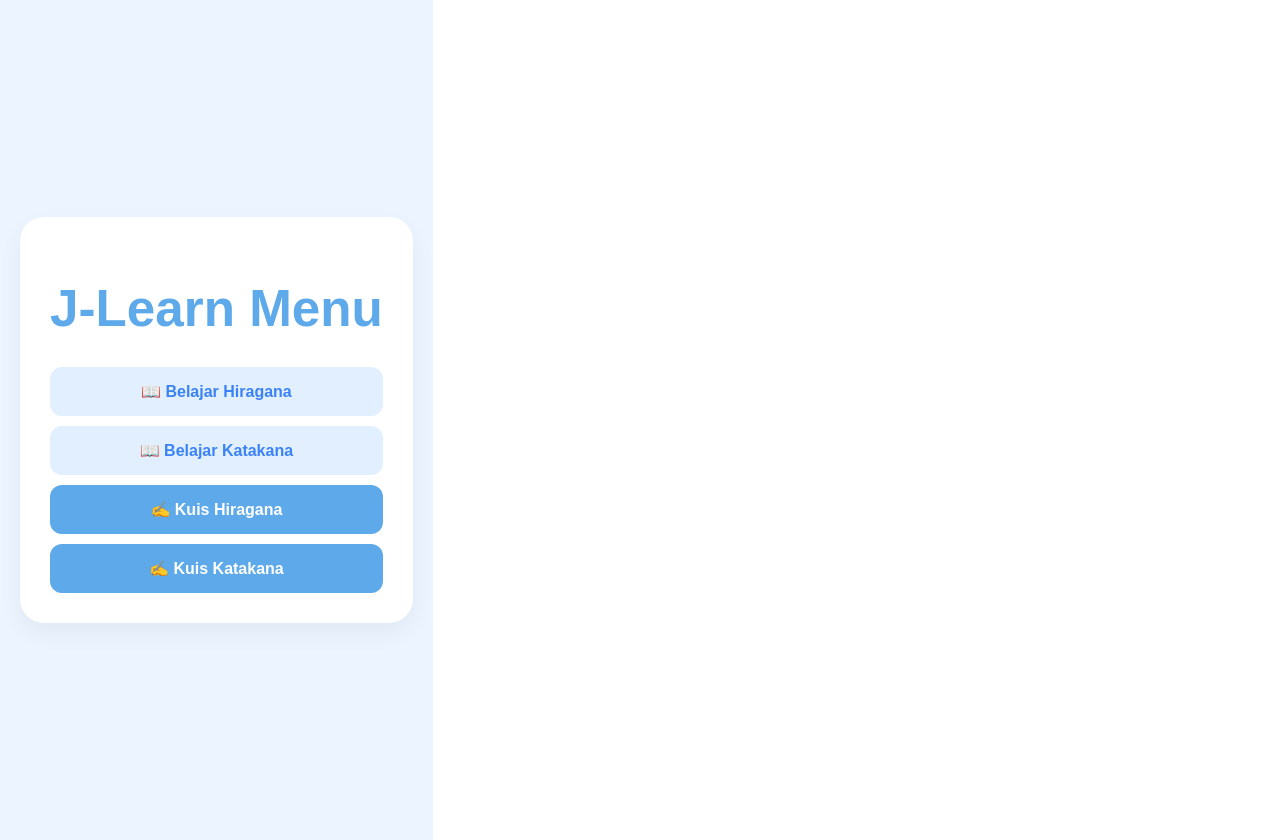
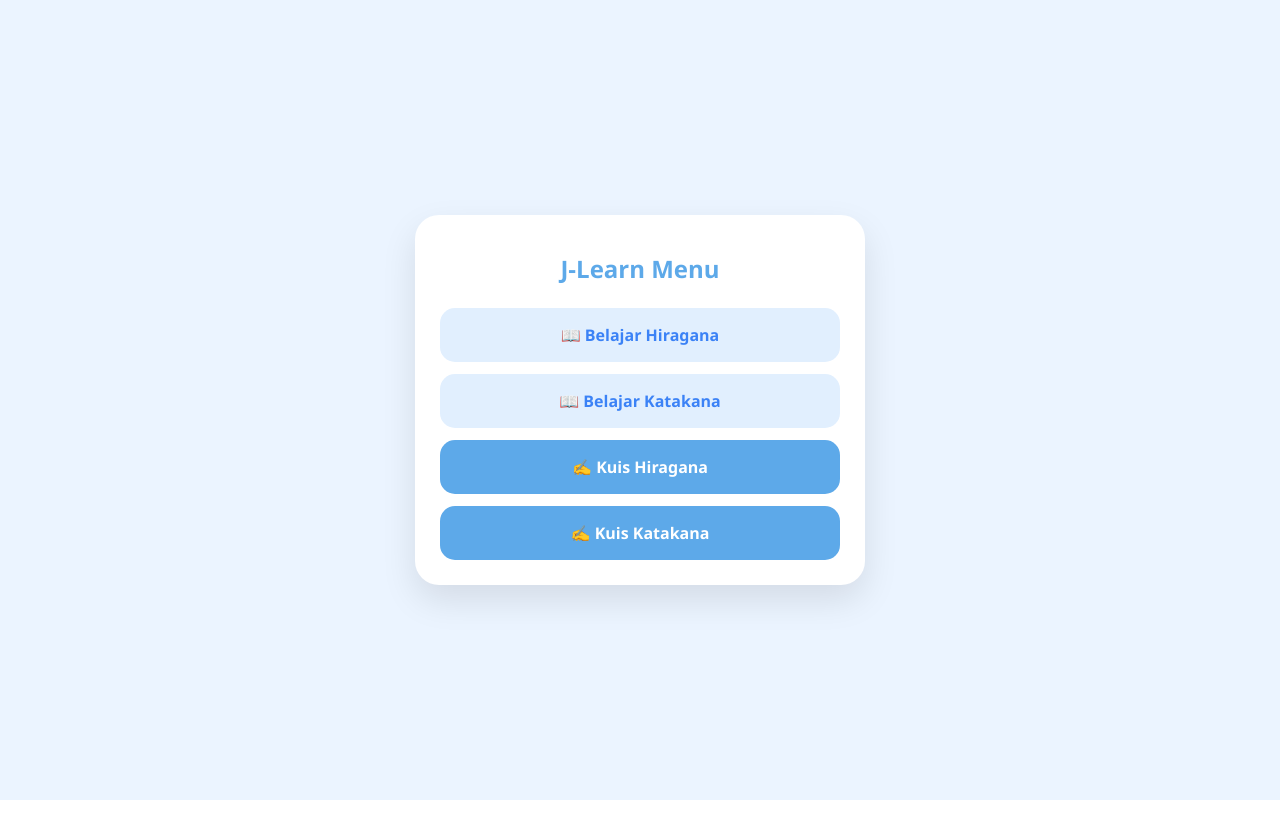
Before and after one commit to monicadyahp/belajar-jepang, a React (Vite) app: page / in a window 1280 px wide. After the commit the page ends 800 px from the top, so only its background shows below. Built offline with nearby package versions, Linux system fonts and the light colour scheme.

Commit message:
Benerin jadi responsif

```diff
--- a/src/App.tsx
+++ b/src/App.tsx
@@ -63,25 +63,31 @@ function App() {
   return (
     <div style={styles.container}>
       <div style={styles.card}>
-        <button onClick={() => setView('menu')} style={styles.backBtn}>← Kembali</button>
+        <div style={styles.topBar}>
+          <button onClick={() => setView('menu')} style={styles.backBtn}>← Kembali</button>
+        </div>
+
         <div style={styles.kanaDisplay}>{currentKana.char}</div>
+
         {view === 'flashcard' ? (
-          <div>
+          <div style={styles.contentArea}>
             {showAnswer ? (
-              <h2 style={{color: '#5da9e9'}}>{currentKana.romaji}</h2>
+              <h2 style={styles.romajiText}>{currentKana.romaji}</h2>
             ) : (
               <button style={styles.button} onClick={() => setShowAnswer(true)}>Buka Jawaban</button>
             )}
-            <button style={styles.skipButton} onClick={() => generateQuestion(selectedType)}>Lanjut Huruf Lain</button>
+            <button style={styles.skipButton} onClick={() => generateQuestion(selectedType)}>Ganti Huruf</button>
           </div>
         ) : (
-          <div>
+          <div style={styles.contentArea}>
             <div style={styles.optionGrid}>
               {options.map(opt => (
                 <button key={opt} style={styles.optionBtn} onClick={() => checkAnswer(opt)}>{opt}</button>
               ))}
             </div>
-            <p style={{marginTop: '20px', color: feedback.includes('✅') ? '#81c784' : '#e57373'}}>{feedback}</p>
+            <div style={styles.feedbackContainer}>
+               <p style={{color: feedback.includes('✅') ? '#81c784' : '#e57373', fontWeight: 'bold'}}>{feedback}</p>
+            </div>
           </div>
         )}
       </div>
@@ -90,18 +96,51 @@ function App() {
 }
 
 const styles: { [key: string]: React.CSSProperties } = {
-  container: { backgroundColor: '#ebf4ff', minHeight: '100vh', display: 'flex', justifyContent: 'center', alignItems: 'center', padding: '20px', fontFamily: 'sans-serif' },
-  card: { backgroundColor: 'white', width: '100%', maxWidth: '400px', borderRadius: '24px', padding: '30px', boxShadow: '0 10px 25px rgba(0,0,0,0.05)', textAlign: 'center' },
-  title: { color: '#5da9e9', marginBottom: '30px' },
-  menuGrid: { display: 'flex', flexDirection: 'column', gap: '10px' },
-  menuBtn: { padding: '15px', borderRadius: '12px', border: 'none', backgroundColor: '#e1effe', color: '#3b82f6', fontWeight: 'bold', cursor: 'pointer' },
-  quizBtn: { padding: '15px', borderRadius: '12px', border: 'none', backgroundColor: '#5da9e9', color: 'white', fontWeight: 'bold', cursor: 'pointer' },
-  kanaDisplay: { fontSize: '100px', margin: '20px 0', fontWeight: 'bold', color: '#333' },
-  optionGrid: { display: 'grid', gridTemplateColumns: '1fr 1fr 1fr', gap: '10px' },
-  optionBtn: { padding: '15px', borderRadius: '8px', border: '2px solid #e1effe', backgroundColor: 'white', cursor: 'pointer', fontSize: '18px' },
-  button: { padding: '12px 24px', borderRadius: '12px', border: 'none', backgroundColor: '#5da9e9', color: 'white', cursor: 'pointer' },
-  backBtn: { background: 'none', border: 'none', color: '#999', cursor: 'pointer', float: 'left', fontSize: '14px' },
-  skipButton: { display: 'block', margin: '20px auto', background: 'none', border: 'none', color: '#5da9e9', textDecoration: 'underline', cursor: 'pointer' }
+  container: {
+    backgroundColor: '#ebf4ff',
+    width: '100vw', // Pastikan lebar penuh layar
+    height: '100vh', // Pastikan tinggi penuh layar
+    display: 'flex',
+    justifyContent: 'center',
+    alignItems: 'center',
+    fontFamily: '"Segoe UI", Tahoma, Geneva, Verdana, sans-serif',
+    margin: 0,
+    padding: 0,
+    position: 'fixed', // Menghindari scroll aneh di beberapa browser mobile
+    top: 0,
+    left: 0
+  },
+  card: {
+    backgroundColor: 'white',
+    width: '90%', // Mengambil 90% lebar di HP
+    maxWidth: '400px',
+    borderRadius: '24px',
+    padding: '25px',
+    boxShadow: '0 15px 35px rgba(0,0,0,0.1)',
+    textAlign: 'center',
+    display: 'flex',
+    flexDirection: 'column',
+    alignItems: 'center'
+  },
+  topBar: {
+    width: '100%',
+    display: 'flex',
+    justifyContent: 'flex-start',
+    marginBottom: '10px'
+  },
+  title: { color: '#5da9e9', marginBottom: '25px', fontSize: '24px' },
+  menuGrid: { display: 'flex', flexDirection: 'column', gap: '12px', width: '100%' },
+  menuBtn: { padding: '16px', borderRadius: '15px', border: 'none', backgroundColor: '#e1effe', color: '#3b82f6', fontWeight: 'bold', cursor: 'pointer', fontSize: '16px' },
+  quizBtn: { padding: '16px', borderRadius: '15px', border: 'none', backgroundColor: '#5da9e9', color: 'white', fontWeight: 'bold', cursor: 'pointer', fontSize: '16px' },
+  kanaDisplay: { fontSize: '100px', margin: '15px 0', fontWeight: 'bold', color: '#333', lineHeight: '1.2' },
+  contentArea: { width: '100%', minHeight: '150px' },
+  romajiText: { color: '#5da9e9', fontSize: '32px', margin: '10px 0' },
+  optionGrid: { display: 'grid', gridTemplateColumns: 'repeat(3, 1fr)', gap: '10px', width: '100%' },
+  optionBtn: { padding: '15px 5px', borderRadius: '12px', border: '2px solid #e1effe', backgroundColor: 'white', cursor: 'pointer', fontSize: '18px', fontWeight: '500' },
+  button: { padding: '15px 30px', borderRadius: '12px', border: 'none', backgroundColor: '#5da9e9', color: 'white', cursor: 'pointer', fontSize: '18px', width: '100%' },
+  backBtn: { background: 'none', border: 'none', color: '#999', cursor: 'pointer', fontSize: '14px', fontWeight: 'bold' },
+  skipButton: { display: 'block', margin: '15px auto 0', background: 'none', border: 'none', color: '#5da9e9', textDecoration: 'underline', cursor: 'pointer', fontSize: '14px' },
+  feedbackContainer: { minHeight: '50px', display: 'flex', alignItems: 'center', justifyContent: 'center' }
 };
 
 export default App;
```
